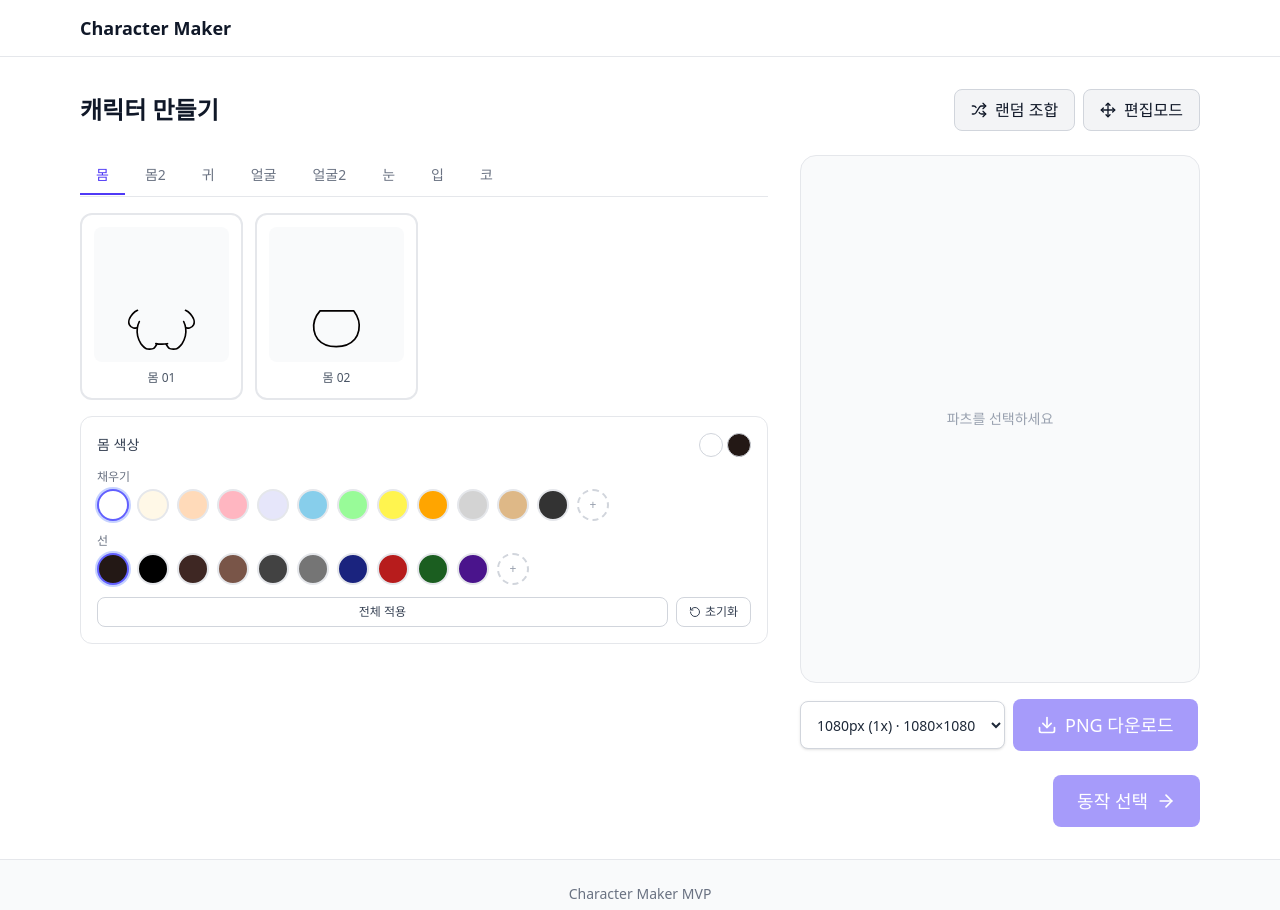
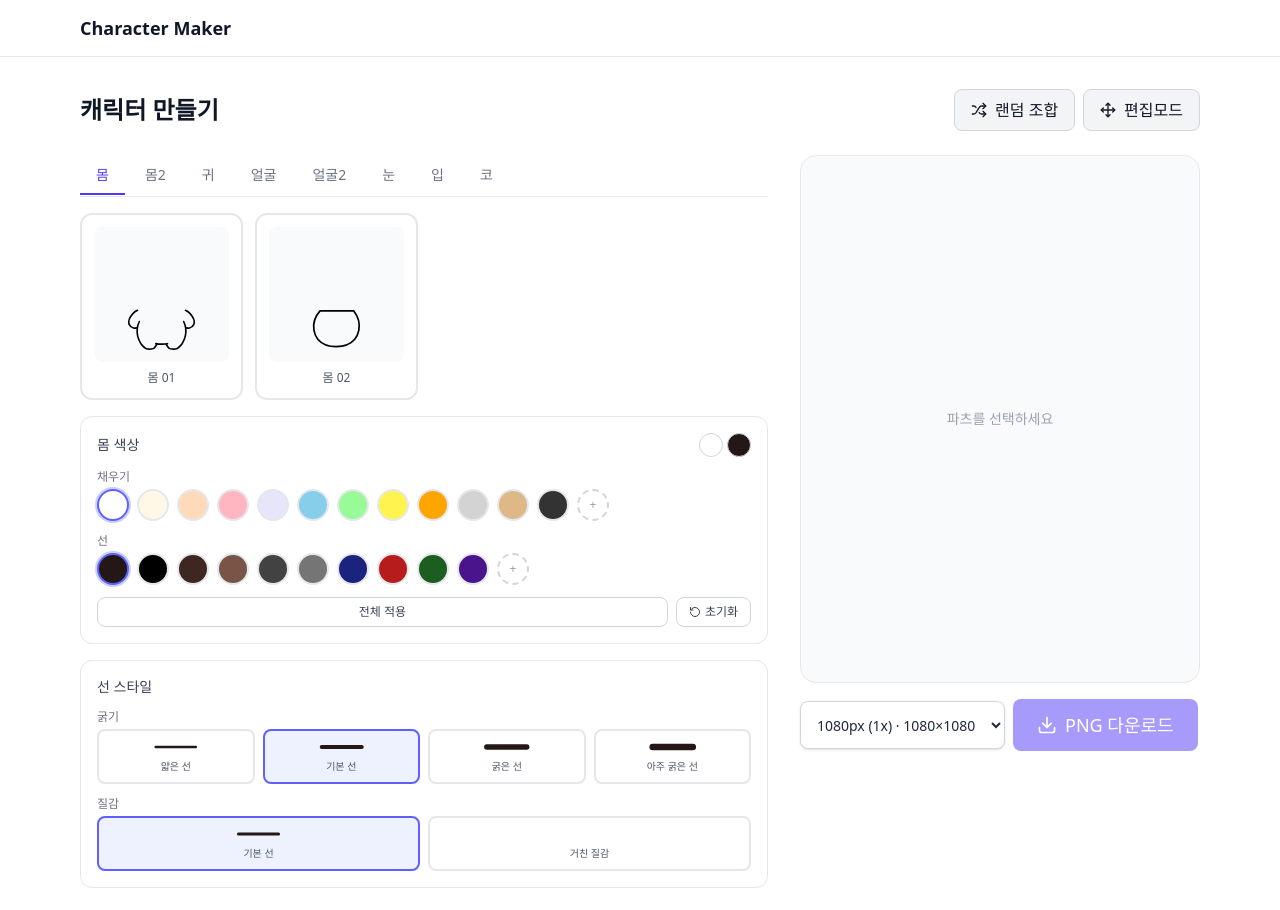
Before and after one commit to geon-woong/character-maker, a Next.js app: page /maker in a window 1280 px wide. Shown: the top 910 px of the page. Built offline with nearby package versions, Linux system fonts and the light colour scheme.

Commit message:
feature: 선스타일

```diff
--- a/src/app/maker/page.tsx
+++ b/src/app/maker/page.tsx
@@ -9,6 +9,7 @@ import { RandomizeButton } from '@/components/maker/RandomizeButton';
 import { ExportButton } from '@/components/maker/ExportButton';
 import { EditModeModal } from '@/components/maker/EditModeModal';
 import { ColorPalette } from '@/components/maker/ColorPalette';
+import { StrokeSettingsPanel } from '@/components/maker/StrokeSettingsPanel';
 import { DirectionGrid } from '@/components/maker/DirectionGrid';
 import { ActionPresetGrid } from '@/components/maker/ActionPresetGrid';
 import { PoseSelector } from '@/components/maker/PoseSelector';
@@ -127,6 +128,7 @@ export default function MakerPage() {
           <PartCategoryTabs />
           <PartGrid />
           <ColorPalette />
+          <StrokeSettingsPanel />
         </div>
       </div>
 
--- a/src/components/maker/CharacterPreview.tsx
+++ b/src/components/maker/CharacterPreview.tsx
@@ -50,6 +50,7 @@ export function CharacterPreview({ className, poseId, expressionId }: CharacterP
   const selectedParts = useCharacterStore((s) => s.selectedParts);
   const partTransforms = useCharacterStore((s) => s.partTransforms);
   const partColors = useCharacterStore((s) => s.partColors);
+  const strokeSettings = useCharacterStore((s) => s.strokeSettings);
 
   const effectivePoseId = poseId ?? DEFAULT_POSE_ID;
   const effectiveExpressionId = expressionId ?? DEFAULT_EXPRESSION_ID;
@@ -67,14 +68,14 @@ export function CharacterPreview({ className, poseId, expressionId }: CharacterP
       return;
     }
 
-    applyColorsToLayers(baseLayers, partColors).then((result) => {
+    applyColorsToLayers(baseLayers, partColors, strokeSettings).then((result) => {
       if (!cancelled) setColoredLayers(result);
     });
 
     return () => {
       cancelled = true;
     };
-  }, [baseLayers, partColors]);
+  }, [baseLayers, partColors, strokeSettings]);
 
   const hasAnySelection = coloredLayers.length > 0;
   const scale = useMemo(() => {
--- a/src/components/maker/DirectionPreview.tsx
+++ b/src/components/maker/DirectionPreview.tsx
@@ -43,6 +43,7 @@ export function DirectionPreview({ direction, isSelected, onClick, className }:
   const selectedParts = useCharacterStore((s) => s.selectedParts);
   const partTransforms = useCharacterStore((s) => s.partTransforms);
   const partColors = useCharacterStore((s) => s.partColors);
+  const strokeSettings = useCharacterStore((s) => s.strokeSettings);
 
   const baseLayers = useMemo(
     () => resolveLayersForDirection(selectedParts, DEFAULT_POSE_ID, DEFAULT_EXPRESSION_ID, partTransforms, direction),
@@ -57,14 +58,14 @@ export function DirectionPreview({ direction, isSelected, onClick, className }:
       return;
     }
 
-    applyColorsToLayers(baseLayers, partColors).then((result) => {
+    applyColorsToLayers(baseLayers, partColors, strokeSettings).then((result) => {
       if (!cancelled) setColoredLayers(result);
     });
 
     return () => {
       cancelled = true;
     };
-  }, [baseLayers, partColors]);
+  }, [baseLayers, partColors, strokeSettings]);
 
   const cssTransform = DIRECTION_CSS_TRANSFORMS[direction];
 
--- a/src/components/maker/EditModeModal.tsx
+++ b/src/components/maker/EditModeModal.tsx
@@ -42,6 +42,7 @@ export function EditModeModal({ onClose }: EditModeModalProps) {
   const selectedParts = useCharacterStore((s) => s.selectedParts);
   const partTransforms = useCharacterStore((s) => s.partTransforms);
   const partColors = useCharacterStore((s) => s.partColors);
+  const strokeSettings = useCharacterStore((s) => s.strokeSettings);
   const activePoseId = useCharacterStore((s) => s.activePoseId);
   const activeExpressionId = useCharacterStore((s) => s.activeExpressionId);
   const setSymmetricTransform = useCharacterStore((s) => s.setSymmetricTransform);
@@ -67,14 +68,14 @@ export function EditModeModal({ onClose }: EditModeModalProps) {
       return;
     }
 
-    applyColorsToLayers(baseLayers, partColors).then((result) => {
+    applyColorsToLayers(baseLayers, partColors, strokeSettings).then((result) => {
       if (!cancelled) setColoredLayers(result);
     });
 
     return () => {
       cancelled = true;
     };
-  }, [baseLayers, partColors]);
+  }, [baseLayers, partColors, strokeSettings]);
 
   const handleKeyDown = useCallback(
     (e: KeyboardEvent) => {
--- a/src/components/maker/ExportButton.tsx
+++ b/src/components/maker/ExportButton.tsx
@@ -41,6 +41,7 @@ export function ExportButton() {
   const selectedParts = useCharacterStore((s) => s.selectedParts);
   const partTransforms = useCharacterStore((s) => s.partTransforms);
   const partColors = useCharacterStore((s) => s.partColors);
+  const strokeSettings = useCharacterStore((s) => s.strokeSettings);
   const isComplete = useCharacterStore((s) => s.isComplete);
   const activeDirection = useCharacterStore((s) => s.activeDirection);
   const activePoseId = useCharacterStore((s) => s.activePoseId);
@@ -66,7 +67,7 @@ export function ExportButton() {
         partTransforms,
         activeDirection
       );
-      const layers = await applyColorsToLayers(baseLayers, partColors);
+      const layers = await applyColorsToLayers(baseLayers, partColors, strokeSettings);
 
       const blob = await renderToBlobWithDirection(
         layers,
--- /dev/null
+++ b/src/components/maker/StrokeSettingsPanel.tsx
@@ -0,0 +1,114 @@
+'use client';
+
+import { RotateCcw } from 'lucide-react';
+import { useCharacterStore } from '@/stores/character-store';
+import { STROKE_WIDTH_PRESETS, STROKE_TEXTURE_PRESETS } from '@/lib/utils/constants';
+import { DEFAULT_STROKE_SETTINGS } from '@/types/character';
+import type { StrokeWidthId, StrokeTextureId } from '@/types/character';
+import { cn } from '@/lib/utils/cn';
+
+export function StrokeSettingsPanel() {
+  const strokeSettings = useCharacterStore((s) => s.strokeSettings);
+  const setStrokeWidth = useCharacterStore((s) => s.setStrokeWidth);
+  const setStrokeTexture = useCharacterStore((s) => s.setStrokeTexture);
+  const resetStrokeSettings = useCharacterStore((s) => s.resetStrokeSettings);
+
+  const isDefault =
+    strokeSettings.widthId === DEFAULT_STROKE_SETTINGS.widthId &&
+    strokeSettings.textureId === DEFAULT_STROKE_SETTINGS.textureId;
+
+  return (
+    <div className="flex flex-col gap-3 rounded-xl border border-gray-200 bg-white p-4">
+      {/* Header */}
+      <div className="flex items-center justify-between">
+        <span className="text-sm font-medium text-gray-700">선 스타일</span>
+        {!isDefault && (
+          <button
+            onClick={resetStrokeSettings}
+            className="flex items-center gap-1 rounded-lg border border-gray-300 px-2 py-1 text-xs font-medium text-gray-700 transition-colors hover:bg-gray-50"
+          >
+            <RotateCcw className="h-3 w-3" />
+            초기화
+          </button>
+        )}
+      </div>
+
+      {/* Width selection */}
+      <div>
+        <span className="mb-1 block text-xs text-gray-500">굵기</span>
+        <div className="flex gap-2">
+          {(Object.entries(STROKE_WIDTH_PRESETS) as [StrokeWidthId, { label: string; value: number }][]).map(
+            ([id, preset]) => (
+              <button
+                key={id}
+                onClick={() => setStrokeWidth(id)}
+                className={cn(
+                  'flex flex-1 flex-col items-center gap-1 rounded-lg border-2 px-2 py-2 transition-all',
+                  strokeSettings.widthId === id
+                    ? 'border-indigo-500 bg-indigo-50'
+                    : 'border-gray-200 hover:border-gray-400'
+                )}
+              >
+                <svg viewBox="0 0 60 20" className="h-4 w-full">
+                  <line
+                    x1="5"
+                    y1="10"
+                    x2="55"
+                    y2="10"
+                    stroke="#231815"
+                    strokeWidth={preset.value / 3}
+                    strokeLinecap="round"
+                  />
+                </svg>
+                <span className="text-[10px] text-gray-600">{preset.label}</span>
+              </button>
+            )
+          )}
+        </div>
+      </div>
+
+      {/* Texture selection */}
+      <div>
+        <span className="mb-1 block text-xs text-gray-500">질감</span>
+        <div className="flex gap-2">
+          {(Object.entries(STROKE_TEXTURE_PRESETS) as [StrokeTextureId, { label: string }][]).map(
+            ([id, preset]) => (
+              <button
+                key={id}
+                onClick={() => setStrokeTexture(id)}
+                className={cn(
+                  'flex flex-1 flex-col items-center gap-1 rounded-lg border-2 px-3 py-2 transition-all',
+                  strokeSettings.textureId === id
+                    ? 'border-indigo-500 bg-indigo-50'
+                    : 'border-gray-200 hover:border-gray-400'
+                )}
+              >
+                <svg viewBox="0 0 60 20" className="h-4 w-full">
+                  {id === 'rough' && (
+                    <defs>
+                      <filter id="preview-rough" x="-10%" y="-10%" width="120%" height="120%">
+                        <feTurbulence type="turbulence" baseFrequency="0.03" numOctaves="3" seed="42" result="noise" />
+                        <feDisplacementMap in="SourceGraphic" in2="noise" scale="2" xChannelSelector="R" yChannelSelector="G" />
+                      </filter>
+                    </defs>
+                  )}
+                  <line
+                    x1="5"
+                    y1="10"
+                    x2="55"
+                    y2="10"
+                    stroke="#231815"
+                    strokeWidth="4"
+                    strokeLinecap="round"
+                    filter={id === 'rough' ? 'url(#preview-rough)' : undefined}
+                  />
+                </svg>
+                <span className="text-[10px] text-gray-600">{preset.label}</span>
+              </button>
+            )
+          )}
+        </div>
+      </div>
+    </div>
+  );
+}
--- a/src/lib/utils/constants.ts
+++ b/src/lib/utils/constants.ts
@@ -1,4 +1,4 @@
-import type { CategoryId, ViewDirection } from '@/types/character';
+import type { CategoryId, ViewDirection, StrokeWidthId, StrokeTextureId } from '@/types/character';
 
 export const CANVAS_WIDTH = 1080;
 export const CANVAS_HEIGHT = 1080;
@@ -23,6 +23,20 @@ export const MOUTH_FOLLOWS: CategoryId = 'face';
 
 /** 일괄 색상 변경에서 제외되는 카테고리 */
 export const BULK_COLOR_EXCLUDED: readonly CategoryId[] = ['eyes', 'nose', 'mouth'];
+
+// ===== Stroke Settings =====
+
+export const STROKE_WIDTH_PRESETS: Record<StrokeWidthId, { label: string; value: number }> = {
+  'thin': { label: '얇은 선', value: 10 },
+  'default': { label: '기본 선', value: 15 },
+  'thick': { label: '굵은 선', value: 20 },
+  'extra-thick': { label: '아주 굵은 선', value: 25 },
+};
+
+export const STROKE_TEXTURE_PRESETS: Record<StrokeTextureId, { label: string }> = {
+  'default': { label: '기본 선' },
+  'rough': { label: '거친 질감' },
+};
 
 /** Mutually exclusive category groups — selecting one clears others in the same group */
 export const EXCLUSIVE_GROUPS: readonly CategoryId[][] = [];
--- a/src/stores/character-store.ts
+++ b/src/stores/character-store.ts
@@ -2,8 +2,8 @@
 
 import { create } from 'zustand';
 import { persist, createJSONStorage } from 'zustand/middleware';
-import type { CategoryId, MakerStep, SelectedParts, PartTransforms, SymmetricTransform, PartColors, PartColor, ViewDirection, PoseId, ExpressionId } from '@/types/character';
-import { DEFAULT_SYMMETRIC_TRANSFORM, DEFAULT_STROKE_COLOR } from '@/types/character';
+import type { CategoryId, MakerStep, SelectedParts, PartTransforms, SymmetricTransform, PartColors, PartColor, ViewDirection, PoseId, ExpressionId, StrokeSettings, StrokeWidthId, StrokeTextureId } from '@/types/character';
+import { DEFAULT_SYMMETRIC_TRANSFORM, DEFAULT_STROKE_COLOR, DEFAULT_STROKE_SETTINGS } from '@/types/character';
 import { PARTS } from '@/data/parts';
 import { CATEGORIES } from '@/data/categories';
 import { ACTION_MAP } from '@/data/poses-expressions';
@@ -27,6 +27,7 @@ interface CharacterState {
   activePoseId: PoseId;
   activeExpressionId: ExpressionId;
   activeActionId: string | null;
+  strokeSettings: StrokeSettings;
 
   setStep: (step: MakerStep) => void;
   selectPart: (categoryId: CategoryId, partId: string) => void;
@@ -44,6 +45,9 @@ interface CharacterState {
   setPose: (poseId: PoseId) => void;
   setExpression: (expressionId: ExpressionId) => void;
   setAction: (actionId: string) => void;
+  setStrokeWidth: (widthId: StrokeWidthId) => void;
+  setStrokeTexture: (textureId: StrokeTextureId) => void;
+  resetStrokeSettings: () => void;
 }
 
 export const useCharacterStore = create<CharacterState>()(
@@ -58,6 +62,7 @@ export const useCharacterStore = create<CharacterState>()(
       activePoseId: 'standing',
       activeExpressionId: 'neutral',
       activeActionId: null,
+      strokeSettings: DEFAULT_STROKE_SETTINGS,
 
       setStep: (step) => set({ step }),
 
@@ -148,7 +153,7 @@ export const useCharacterStore = create<CharacterState>()(
             }
           }
         }
-        set({ selectedParts: randomized, partTransforms: {}, partColors: {} });
+        set({ selectedParts: randomized, partTransforms: {}, partColors: {}, strokeSettings: DEFAULT_STROKE_SETTINGS });
       },
 
       resetCharacter: () =>
@@ -162,6 +167,7 @@ export const useCharacterStore = create<CharacterState>()(
           activePoseId: 'standing',
           activeExpressionId: 'neutral',
           activeActionId: null,
+          strokeSettings: DEFAULT_STROKE_SETTINGS,
         }),
 
       setActiveDirection: (direction) => set({ activeDirection: direction }),
@@ -180,6 +186,19 @@ export const useCharacterStore = create<CharacterState>()(
         });
       },
 
+      setStrokeWidth: (widthId) =>
+        set((state) => ({
+          strokeSettings: { ...state.strokeSettings, widthId },
+        })),
+
+      setStrokeTexture: (textureId) =>
+        set((state) => ({
+          strokeSettings: { ...state.strokeSettings, textureId },
+        })),
+
+      resetStrokeSettings: () =>
+        set({ strokeSettings: DEFAULT_STROKE_SETTINGS }),
+
       isComplete: () => {
         const { selectedParts } = get();
         return CATEGORIES
@@ -192,7 +211,7 @@ export const useCharacterStore = create<CharacterState>()(
     }),
     {
       name: 'character-maker-state',
-      version: 8,
+      version: 9,
       storage: createJSONStorage(() => sessionStorage),
       migrate: (persistedState, version) => {
         const state = persistedState as Record<string, unknown>;
@@ -256,7 +275,11 @@ export const useCharacterStore = create<CharacterState>()(
             activePoseId: newPose,
             activeCategoryId: newCat,
             activeActionId: null,
+            strokeSettings: DEFAULT_STROKE_SETTINGS,
           };
+        }
+        if (version < 9) {
+          return { ...state, strokeSettings: DEFAULT_STROKE_SETTINGS };
         }
         return state as unknown as CharacterState;
       },
@@ -270,6 +293,7 @@ export const useCharacterStore = create<CharacterState>()(
         activePoseId: state.activePoseId,
         activeExpressionId: state.activeExpressionId,
         activeActionId: state.activeActionId,
+        strokeSettings: state.strokeSettings,
       }),
     }
   )
--- a/src/types/character.ts
+++ b/src/types/character.ts
@@ -116,6 +116,20 @@ export type PartColors = Partial<Record<CategoryId, PartColor>>;
 export const DEFAULT_FILL_COLOR = '#ffffff';
 export const DEFAULT_STROKE_COLOR = '#231815';
 
+// ===== Stroke Settings (global, character-wide) =====
+export type StrokeWidthId = 'thin' | 'default' | 'thick' | 'extra-thick';
+export type StrokeTextureId = 'default' | 'rough';
+
+export interface StrokeSettings {
+  readonly widthId: StrokeWidthId;
+  readonly textureId: StrokeTextureId;
+}
+
+export const DEFAULT_STROKE_SETTINGS: StrokeSettings = {
+  widthId: 'default',
+  textureId: 'default',
+};
+
 // ===== Resolved Layer (for preview/export) =====
 export interface ResolvedLayer {
   readonly categoryId: CategoryId;
```
Also changed, not shown: src/lib/color/apply-colors.ts (+26 -10 lines), src/lib/color/svg-colorizer.ts (+10 -0 lines), src/lib/color/svg-texture.ts (added, +49 -0 lines).
